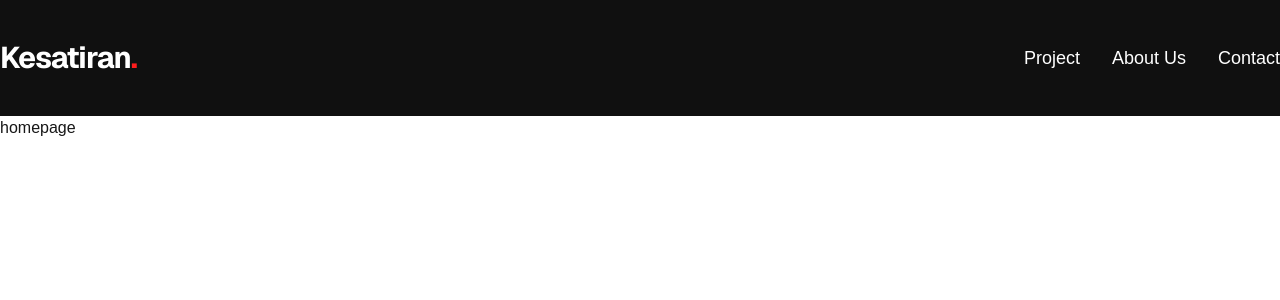
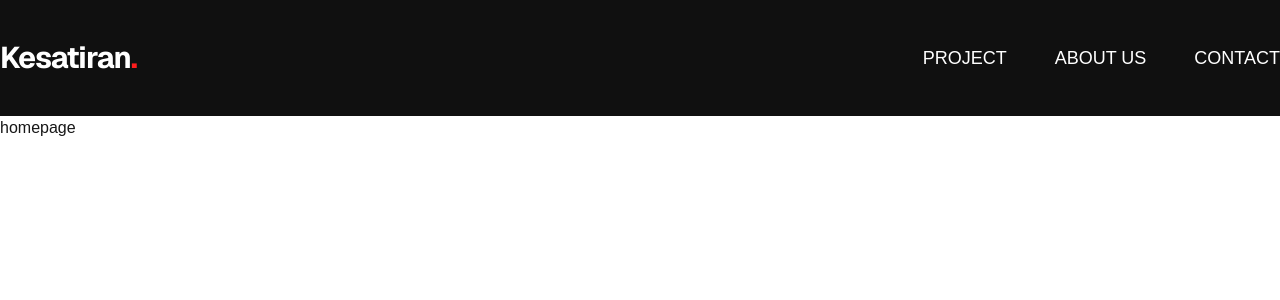
Before and after one commit to gafnaa/kesatiran, a Next.js app: page / in a window 1280 px wide. Shown: the top 300 px of the page. Built offline with nearby package versions, Linux system fonts and the light colour scheme.

Commit message:
update navbar

```diff
--- a/src/components/Navbar.jsx
+++ b/src/components/Navbar.jsx
@@ -8,15 +8,15 @@ const Navbar = () => {
   const [isOpen, setIsOpen] = useState(false);
 
   const navItems = [
-    { name: 'Project', href: '/project' },
-    { name: 'About Us', href: '/about' },
-    { name: 'Contact', href: '/contact' },
+    { name: 'PROJECT', href: '/project' },
+    { name: 'ABOUT US', href: '/about' },
+    { name: 'CONTACT', href: '/contact' },
   ];
 
   return (
     <>
       {/* Desktop Nav */}
-      <nav className="hidden xl:flex gap-8 items-center text-white font-medium text-lg">
+      <nav className="hidden xl:flex gap-12 items-center text-white font-light text-lg">
         {navItems.map((item) => (
           <Link
             key={item.name}
@@ -36,7 +36,7 @@ const Navbar = () => {
 
         {isOpen && (
           <div className="absolute top-12 right-0 bg-[#101010] shadow-lg rounded-lg px-6 py-4 z-50">
-            <nav className="flex flex-col gap-4 text-white font-medium text-base">
+            <nav className="flex flex-col gap-4 text-white font-light text-base">
               {navItems.map((item) => (
                 <Link
                   key={item.name}
```
Also changed, not shown: package.json (+5 -4 lines), 1 other file (tests, documents, lock files or other folders).
